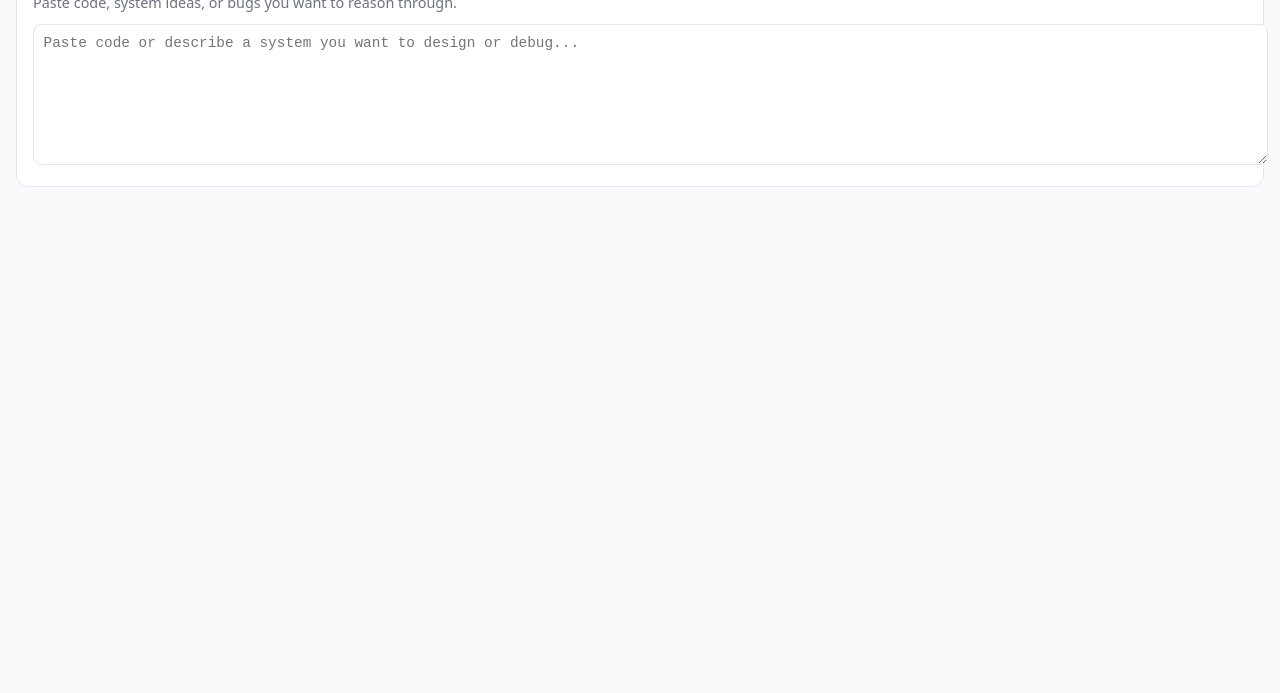
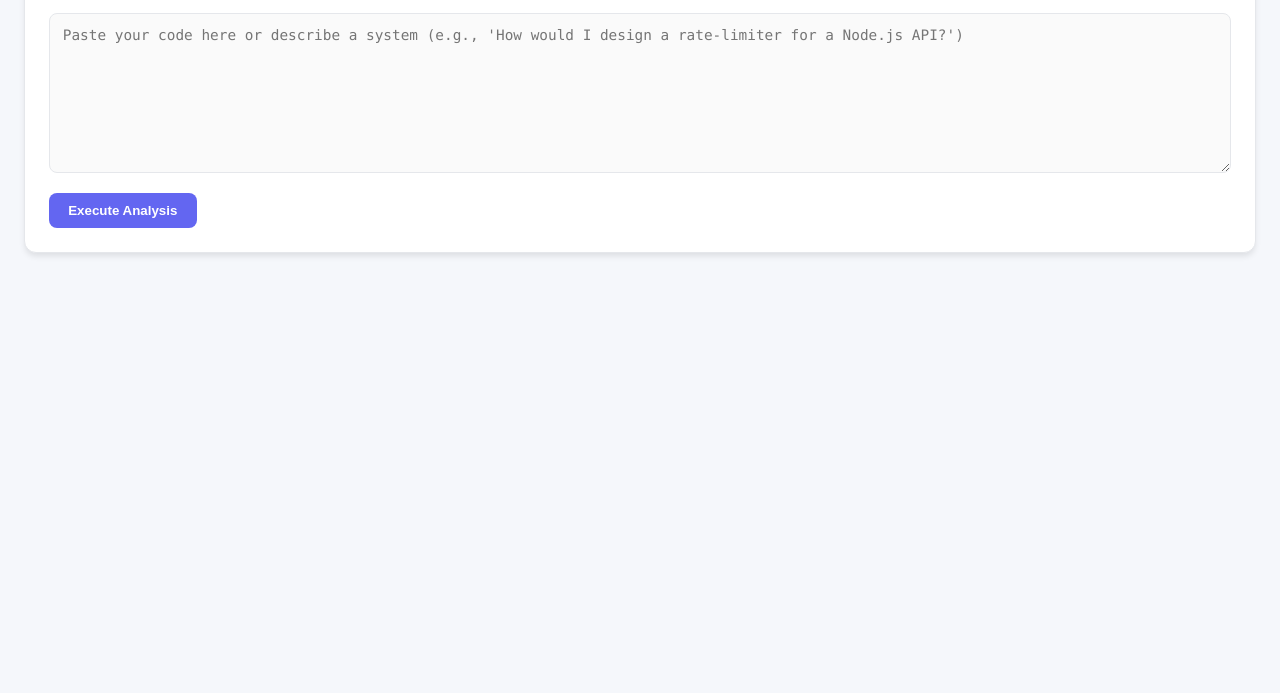
Before and after one commit to playzsaha1/nover-education, a plain HTML site: page hubs /tech.html in a window 1280 px wide. Shown: the part 107-800 px from the top of the page. Drawn offline with Linux system fonts and the light colour scheme.

Commit message:
updated tech.html

```diff
--- a/hubs /tech.html
+++ b/hubs /tech.html
@@ -4,18 +4,126 @@
   <meta charset="UTF-8" />
   <title>Tech & Coding Hub</title>
   <style>
-    body { font-family: system-ui, sans-serif; margin: 0; padding: 1rem; background: #f9fafb; }
-    .panel { background: #fff; border-radius: 0.75rem; padding: 1rem; border: 1px solid #e5e7eb; }
-    h2 { margin-bottom: 0.25rem; }
-    p { color: #6b7280; font-size: 0.9rem; margin-bottom: 0.75rem; }
-    textarea { width: 100%; min-height: 120px; border-radius: 0.5rem; border: 1px solid #e5e7eb; padding: 0.6rem; font-size: 0.9rem; }
+    :root {
+      --accent-tech: #6366f1; /* Indigo Tech */
+      --text-main: #111827;
+      --text-muted: #6b7280;
+      --panel-border: #e5e7eb;
+      --code-bg: #1e293b;
+    }
+
+    body {
+      font-family: 'Inter', system-ui, -apple-system, sans-serif;
+      margin: 0;
+      padding: 1.5rem;
+      background: #f5f7fb;
+      color: var(--text-main);
+    }
+
+    .panel {
+      background: #fff;
+      border-radius: 0.75rem;
+      padding: 1.5rem;
+      border: 1px solid var(--panel-border);
+      box-shadow: 0 4px 6px -1px rgba(0, 0, 0, 0.1);
+    }
+
+    h2 { margin: 0 0 0.25rem 0; font-size: 1.25rem; }
+    p { color: var(--text-muted); font-size: 0.9rem; margin-bottom: 1rem; }
+
+    textarea {
+      width: 100%;
+      min-height: 160px;
+      border-radius: 0.5rem;
+      border: 1px solid var(--panel-border);
+      padding: 0.8rem;
+      font-size: 0.9rem;
+      box-sizing: border-box;
+      font-family: 'Fira Code', 'Consolas', monospace;
+      background: #fafafa;
+      resize: vertical;
+    }
+
+    .btn-container { margin-top: 1rem; }
+
+    button {
+      background: var(--accent-tech);
+      color: white;
+      border: none;
+      padding: 0.6rem 1.2rem;
+      border-radius: 0.5rem; /* Blockier tech look */
+      font-weight: 600;
+      cursor: pointer;
+      transition: all 0.2s;
+    }
+
+    button:hover { filter: brightness(1.1); }
+    button:disabled { opacity: 0.5; }
+
+    .output {
+      margin-top: 1.5rem;
+      padding: 1.2rem;
+      background: var(--code-bg);
+      color: #e2e8f0;
+      border-radius: 0.5rem;
+      font-size: 0.9rem;
+      line-height: 1.5;
+      display: none;
+      white-space: pre-wrap;
+      font-family: 'Consolas', monospace;
+      overflow-x: auto;
+      border-left: 4px solid var(--accent-tech);
+    }
+
+    .loading { font-size: 0.85rem; color: var(--accent-tech); margin-top: 1rem; display: none; }
   </style>
 </head>
 <body>
   <div class="panel">
-    <h2>Tech & Coding Hub</h2>
-    <p>Paste code, system ideas, or bugs you want to reason through.</p>
-    <textarea placeholder="Paste code or describe a system you want to design or debug..."></textarea>
+    <h2>💻 Architecture & Code Debugging</h2>
+    <p>Debug logic, refactor functions, or design system architectures.</p>
+
+    <textarea id="techInput" placeholder="Paste your code here or describe a system (e.g., 'How would I design a rate-limiter for a Node.js API?')"></textarea>
+
+    <div class="btn-container">
+      <button id="techBtn" onclick="runTechAI()">Execute Analysis</button>
+    </div>
+
+    <div id="loadMsg" class="loading">Compiling insights...</div>
+    <div id="techOutput" class="output"></div>
   </div>
+
+  <script>
+    async function runTechAI() {
+      const input = document.getElementById('techInput');
+      const output = document.getElementById('techOutput');
+      const btn = document.getElementById('techBtn');
+      const loader = document.getElementById('loadMsg');
+
+      if (!input.value.trim()) return;
+
+      btn.disabled = true;
+      loader.style.display = 'block';
+      output.style.display = 'none';
+
+      try {
+        const techPrompt = "Act as a Senior Software Architect and Staff Engineer. " +
+                           "Analyze the following code or tech query. Provide a concise explanation, " +
+                           "identify potential bugs, and suggest optimized solutions with code blocks:\n\n" +
+                           input.value;
+
+        const response = await window.parent.callAI(techPrompt);
+
+        output.textContent = response;
+        output.style.display = 'block';
+      } catch (err) {
+        output.textContent = "// Error: Stack overflow or connection lost.";
+        output.style.display = 'block';
+      } finally {
+        btn.disabled = false;
+        loader.style.display = 'none';
+      }
+    }
+  </script>
 </body>
 </html>
```
